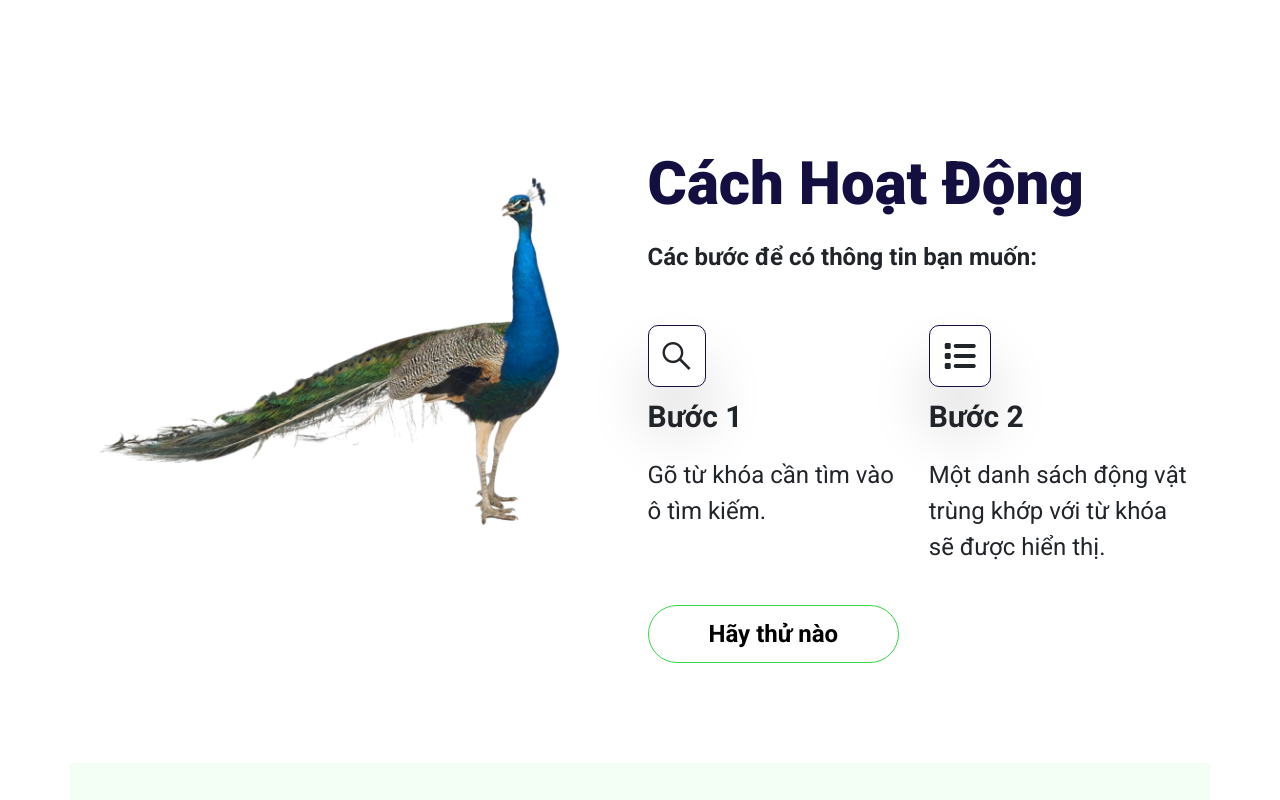
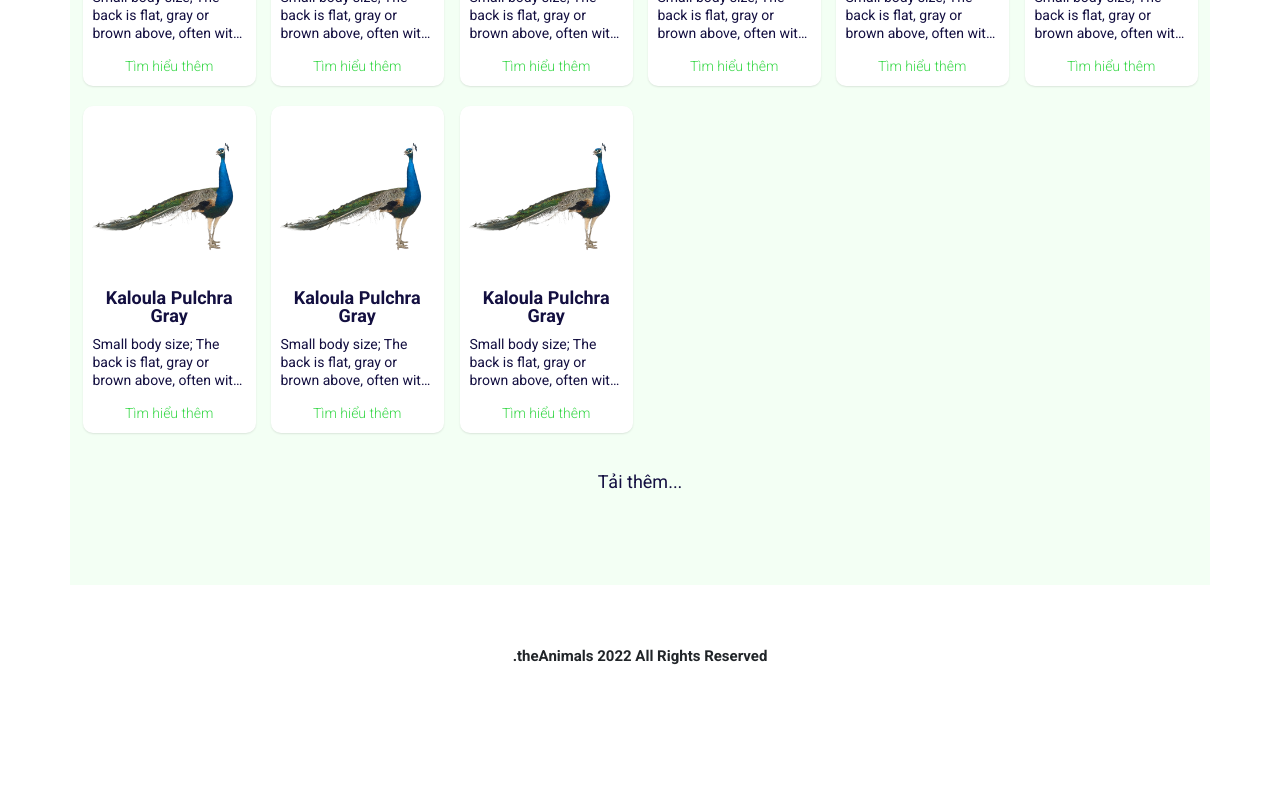
Before and after one commit to dth-an29/theAnimals, a React (Create React App) app: page /info in a window 1280 px wide. Shown: the part 640-1440 px from the top of the page. After the commit the page ends 1378 px from the top, so only its background shows below. Built offline with nearby package versions, Linux system fonts and the light colour scheme.

Commit message:
Add router

```diff
--- a/package.json
+++ b/package.json
@@ -13,6 +13,7 @@
     "react": "^18.0.0",
     "react-bootstrap": "^2.2.2",
     "react-dom": "^18.0.0",
+    "react-router-dom": "^6.3.0",
     "react-scripts": "5.0.0",
     "web-vitals": "^2.1.4"
   },
--- a/src/App.css
+++ b/src/App.css
@@ -16,7 +16,7 @@
   --light-color: #666666;
   --white-color: #fff;
   --bg-color: #F3FFF4;
-  --border-line: .1rem solid rgba(0, 0, 0, .2);
+  --bg-footer: #F1F1F1;
   --box-shadow-color: 0 1rem 1rem rgba(0, 0, 0, .05);
 }
 
--- a/src/App.js
+++ b/src/App.js
@@ -1,7 +1,8 @@
 import React from 'react';
+import { Routes, Route, Link } from "react-router-dom";
 import './App.css';
 import 'bootstrap/dist/css/bootstrap.min.css';
-import Header from './component/Heading';
+import Header from './component/Header';
 import Home from './component/Home';
 import About from './component/About';
 import Info from './component/Info';
@@ -11,9 +12,11 @@ function App() {
   return (
     <div className="App">
       <Header />
-      <Home />
-      <About />
-      <Info />
+      <Routes>
+        <Route path="/" element={<Home />} />
+        <Route path="/how_it_work" element={<About />} />
+        <Route path="/info" element={<Info />} />
+      </Routes>
       <Footer />
     </div>
   );
--- a/src/component/About.css
+++ b/src/component/About.css
@@ -46,8 +46,10 @@
     font-weight: 700;
     padding: 1rem 6rem;
     border-radius: 30px;
+    color: var(--black-color);
     background-color: var(--white-color);
     border: 1px solid var(--primary-color);
+    text-decoration: none;
 }
 
 .about-btn:hover {
--- a/src/component/About.js
+++ b/src/component/About.js
@@ -1,4 +1,6 @@
 import React from 'react';
+import { Link } from 'react-router-dom';
+
 import './About.css';
 import Img from '../assets/img/home_img.png';
 
@@ -28,7 +30,7 @@ const About = () => {
                         </div>
                     </div>
 
-                    <button className='about-btn'>Hãy thử nào</button>
+                    <Link to="/" className='about-btn'>Hãy thử nào</Link>
                 </div>
             </div>
         </div>
--- /dev/null
+++ b/src/component/Footer.css
@@ -0,0 +1,10 @@
+.footer {
+    padding: 60px 0;
+    /* background-color: var(--bg-footer); */
+}
+
+.footer-content {
+    font-size: 1.5rem;
+    font-weight: 700;
+    text-align: center;
+}
--- /dev/null
+++ b/src/component/Footer.js
@@ -0,0 +1,14 @@
+import React from 'react';
+import './Footer.css';
+
+const Footer = () => {
+    return (
+        <div className="container footer">
+            <div className="row">
+                <p className="footer-content">.theAnimals 2022 All Rights Reserved</p>
+            </div>
+        </div>
+    );
+}
+
+export default Footer;
--- a/src/component/Heading.css
+++ b/src/component/Header.css
@@ -17,10 +17,12 @@
   font-weight: 900;
   color: var(--black-color);
   cursor: pointer;
+  text-decoration: none;
 }
 
 .logo:hover {
   opacity: 0.8;
+  color: var(--black-color);
 }
 
 .nav-list {
--- a/src/component/Heading.js
+++ b/src/component/Header.js
@@ -1,29 +1,30 @@
 import React from 'react';
-import './Heading.css';
+import { Link } from 'react-router-dom';
+import './Header.css';
 
-const Heading = () => {
+const Header = () => {
     return (
         <div className='container header'>
-            <div className='logo'>
+            <Link to="/" className='logo'>
                 .theAnimals
-            </div>
+            </Link>
 
             <div className='nav'>
                 <ul className='nav-list'>
                     <li className='nav-list-item'>
-                        <a href='/home' className='nav-list-item__link'>
+                        <Link to="/" className='nav-list-item__link'>
                             Trang chủ
-                        </a>
+                        </Link>
                     </li>
                     <li className='nav-list-item'>
-                        <a href='/how_it_work' className='nav-list-item__link'>
+                        <Link to="/how_it_work" className='nav-list-item__link'>
                             Cách hoạt động
-                        </a>
+                        </Link>
                     </li>
                     <li className='nav-list-item'>
-                        <a href='/info' className='nav-list-item__link'>
+                        <Link to="/info" className='nav-list-item__link'>
                             Thông tin
-                        </a>
+                        </Link>
                     </li>
                 </ul>
             </div>
@@ -31,4 +32,4 @@ const Heading = () => {
     )
 }
 
-export default Heading;
+export default Header;
--- a/src/component/Info.css
+++ b/src/component/Info.css
@@ -1,5 +1,5 @@
 .info {
-    padding: 70px 0 100px;
+    padding: 70px 0;
     background-color: var(--bg-color);
 }
 
--- a/src/index.js
+++ b/src/index.js
@@ -1,12 +1,15 @@
 import React from 'react';
 import ReactDOM from 'react-dom';
+import { BrowserRouter } from "react-router-dom";
 import './index.css';
 import App from './App';
 import reportWebVitals from './reportWebVitals';
 
 ReactDOM.render(
   <React.StrictMode>
-    <App />
+    <BrowserRouter>
+      <App />
+    </BrowserRouter>
   </React.StrictMode>,
   document.getElementById('root')
 );
```
Also changed, not shown: 1 other file (tests, documents, lock files or other folders).
